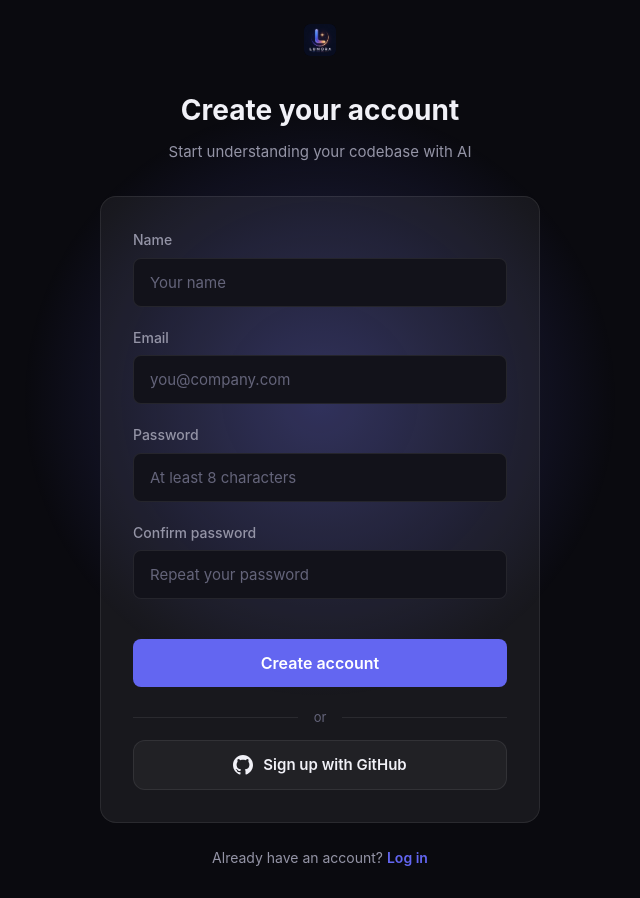
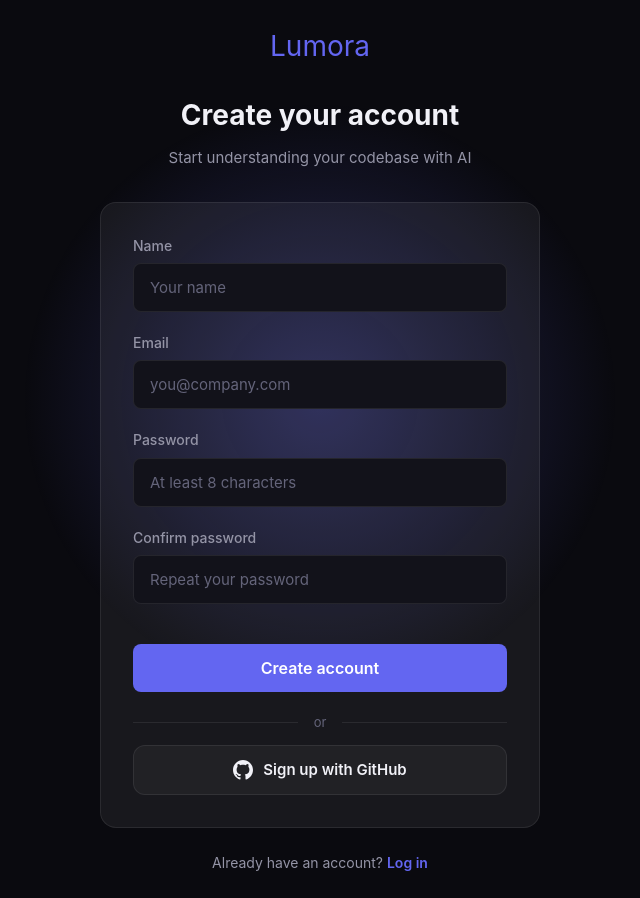
Before and after one commit to hellenicdev/lumora, a plain HTML site: page register.html in a window 1280 px wide. Shown: the whole page, without its empty margins (320-960 px from the left). Drawn offline with Linux system fonts and the light colour scheme.

Commit message:
Keep logo only on landing page, revert other pages to text logo

```diff
--- a/css/auth.css
+++ b/css/auth.css
@@ -22,13 +22,6 @@
   font-size: 28px;
   display: inline-block;
   margin-bottom: 24px;
-}
-.auth-header .logo img {
-  height: 32px;
-  width: auto;
-  border-radius: 6px;
-  display: block;
-  margin: 0 auto;
 }
 
 .auth-header h1 {
--- a/css/dashboard.css
+++ b/css/dashboard.css
@@ -27,12 +27,6 @@
 
 .sidebar-header .logo {
   font-size: 20px;
-}
-.sidebar-header .logo img {
-  height: 20px;
-  width: auto;
-  border-radius: 4px;
-  display: block;
 }
 
 .sidebar-close {
--- a/register.html
+++ b/register.html
@@ -22,7 +22,7 @@
   <div class="auth-glow"></div>
   <div class="auth-container">
     <div class="auth-header">
-      <a href="/lumora/" class="logo"><img src="/lumora/logo.png" alt="Lumora"></a>
+      <a href="/lumora/" class="logo">Lumora</a>
       <h1>Create your account</h1>
       <p>Start understanding your codebase with AI</p>
     </div>
```
Also changed, not shown: chat.html (+1 -1 lines), dashboard.html (+1 -1 lines), documentation.html (+1 -1 lines), forgot-password.html (+1 -1 lines), health.html (+1 -1 lines), login.html (+1 -1 lines), organization.html (+1 -1 lines), repositories.html (+1 -1 lines), repository.html (+1 -1 lines), reset-password.html (+1 -1 lines), team.html (+1 -1 lines), upgrade.html (+1 -1 lines), verify-email.html (+1 -1 lines).
